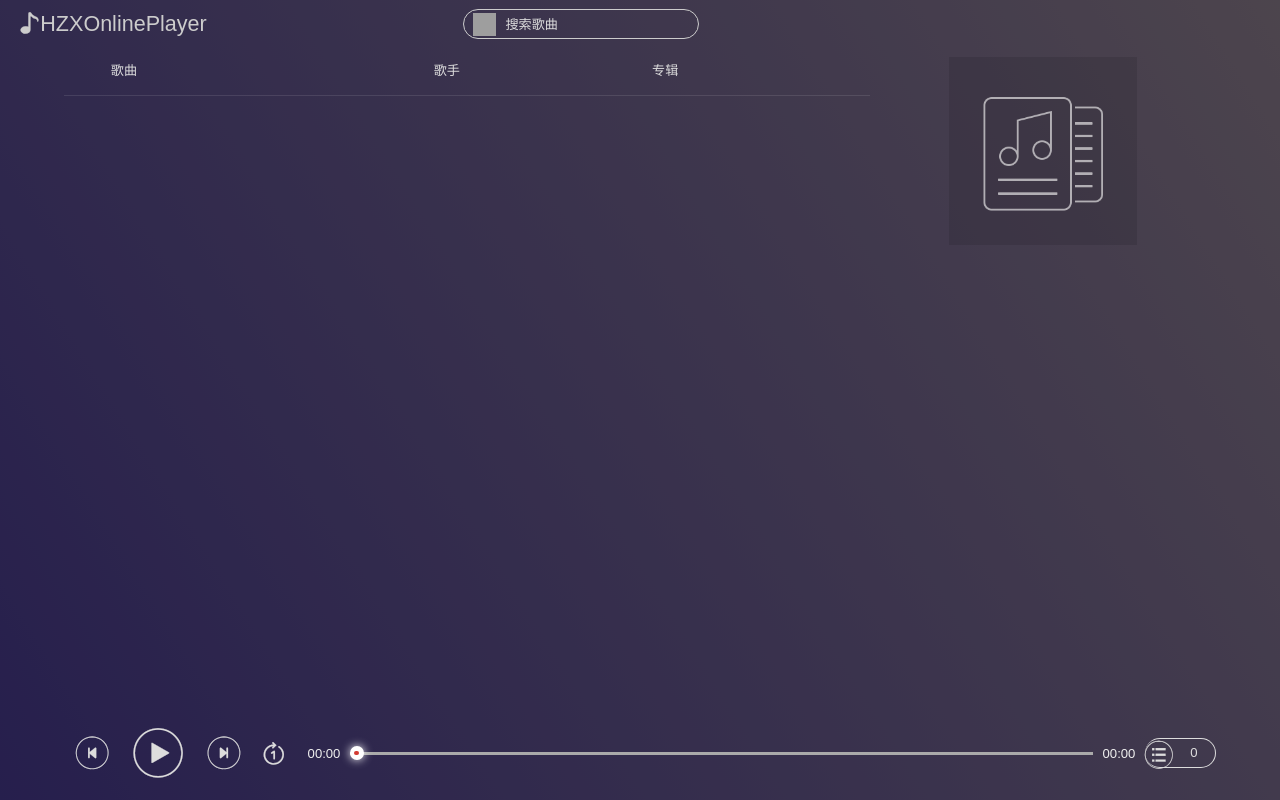
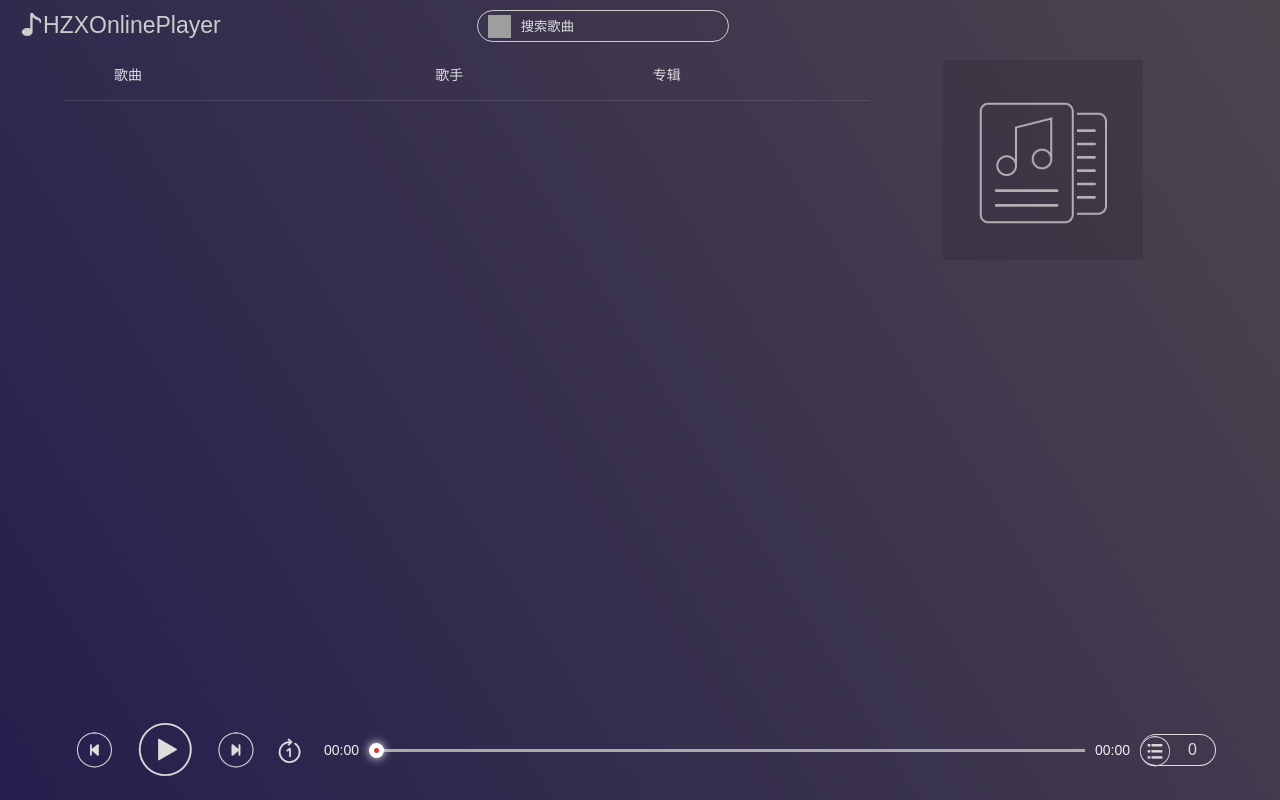
Before and after one commit to hzx2034252646/music, a plain HTML site: page index.html in a window 1280 px wide. Drawn offline with nearby package versions, Linux system fonts and the light colour scheme; grey boxes are pictures that could not be loaded.

Commit message:
Initial commit

```diff
--- a/css/common.css
+++ b/css/common.css
@@ -1,10 +1,6 @@
 body, div, ul, li, p {
     padding: 0;
     margin: 0;
-}
-
-html {
-    font-size: 100px;
 }
 
 body, html {
@@ -39,7 +35,7 @@ ul {
 
 .iconfont {
     font-family: "iconfont" !important;
-    font-size: .14rem;
+    font-size: 16px;
     font-style: normal;
     -webkit-font-smoothing: antialiased;
     -webkit-text-stroke-width: 0.2px;
@@ -99,24 +95,24 @@ ul {
 }
 
 .li-active .num {
-    background: url('../img/wave.gif') .2rem .2rem   no-repeat;
+    background: url('../img/wave.gif') 20px 20px no-repeat;
     text-indent: -99px;
 }
 
 .song-list-item, .song-list-top{
-    height: .5rem;
+    height: 50px;
     display: flex;
-    line-height: .5rem;
+    line-height: 50px;
     border-bottom: 1px solid rgba(255, 255, 255, .1);
 }
 
 .song-list-item .num, .song-list-top .num{
-    flex: 0 0 .5rem;
+    flex: 0 0 50px;
     text-align: center;
 }
 
 .title, .singer, .album {
-    padding-right: .1rem;
+    padding-right: 10px;
     overflow: hidden;
     white-space: nowrap;
     text-overflow: ellipsis;
@@ -131,8 +127,8 @@ ul {
 }
 
 .loadMore, .noMore {
-    height: .5rem;
-    line-height: .5rem;
+    height: 50px;
+    line-height: 50px;
     text-align: center;
     cursor: pointer;
 }
@@ -145,9 +141,9 @@ ul {
 }
 
 .player .pic {
-    flex: 0 0 2rem;
-    width: 2rem;
-    margin: .1rem 0;
+    flex: 0 0 200px;
+    width: 200px;
+    margin: 10px 0;
 }
 
 .pic img {
@@ -185,22 +181,23 @@ ul {
     height: 10px;
     display: inline-block;
     background: url('../img/wave.gif') no-repeat;
-    margin-right: .1rem;
+    margin-right: 10px;
 }
 
 .progress {
-    flex: 0 0 .3rem;
+    flex: 0 0 30px;
     display: flex;
     justify-content: space-around;
     align-items: center;
     color: #eee;
+    font-size: 12px;
 }
 
 .progressbar {
-    height: .03rem;
+    height: 3px;
     background: #aaa;
     position: relative;
-    margin-top: .11rem;
+    margin-top: 11px;
 }
 
 .current-progress {
@@ -224,25 +221,25 @@ ul {
 }
 
 .ball {
-    width: .15rem;
-    height: .15rem;
+    width: 15px;
+    height: 15px;
     border-radius: 50%;
     background: #fff;
     position: absolute;
-    top: -0.06rem;
+    top: -6px;
     left: 0;
     box-shadow: 0 0 10px #fff;
     z-index: 2;
 }
 
 .red-dot {
-    width: .05rem;
-    height: .05rem;
+    width: 5px;
+    height: 5px;
     border-radius: 50%;
     background: #d43c33;
     position: absolute;
-    top: .05rem;
-    left: .05rem;
+    top: 5px;
+    left: 5px;
     z-index: 2;
 }
 
@@ -257,7 +254,7 @@ ul {
 }
 
 .singlePlay, .listLoop, .randomPlay, .setting {
-    font-size: .25rem !important;
+    font-size: 25px !important;
 }
 
 .listLoop, .randomPlay {
@@ -265,11 +262,11 @@ ul {
 }
 
 .prev, .next {
-    font-size: .4rem !important;
+    font-size: 40px !important;
 }
 
 .play, .pause {
-    font-size: .6rem !important;
+    font-size: 60px !important;
 }
 
 .pause {
--- a/css/mobile.css
+++ b/css/mobile.css
@@ -1,13 +1,5 @@
-body {
-    font-size: .16rem;
-}
-
-input {
-    font-size: .16rem;
-}
-
 .header {
-    flex: 0 0 .35rem;
+    flex: 0 0 35px;
     background: rgba(0, 0, 0, .3);
     color: #ccc;
     position: relative;
@@ -21,14 +13,14 @@ input {
 .header_btn_item {
     flex: 1;
     text-align: center;
-    height: .35rem;
-    line-height: .35rem;
-    border-bottom: .02rem solid transparent;
+    height: 35px;
+    line-height: 35px;
+    border-bottom: 2px solid transparent;
     box-sizing: border-box;
 }
 
 .btn-active {
-    border-bottom: .02rem solid #ccc;
+    border-bottom: 2px solid #ccc;
     color: #eee;
 }
 
@@ -53,18 +45,19 @@ input {
     border: none;
     outline: none;
     background: none;
-    padding-left: .15rem;
+    padding-left: 15px;
     color: #ddd;
+    font-size: 16px;
 }
 
 .search_btn, .cancel_btn {
-    flex: 0 0 .5rem;
-    line-height: .35rem;
+    flex: 0 0 50px;
+    line-height: 35px;
     text-align: center;
 }
 
 .delete {
-    flex: 0 0 .5rem;
+    flex: 0 0 50px;
     text-align: center;
 }
 
@@ -74,18 +67,19 @@ input {
 }
 
 .footer {
-    flex: 0 0 1.2rem;
+    flex: 0 0 120px;
     display: flex;
     flex-direction: column;
 }
 
 .progress {
-    flex: 0 0 .3rem;
+    flex: 0 0 30px;
+    font-size: 12px;
 }
 
 #progress {
     flex: 0.9;
-    height: .25rem;
+    height: 25px;
 }
 
 .control {
@@ -102,15 +96,15 @@ input {
 }
 
 #source {
-    width: 1rem;
-    height: 1.5rem;
+    width: 100px;
+    height: 150px;
     color: #fff;
 }
 
 #source li {
-    width: 1rem;
-    height: .3rem;
-    line-height: .3rem;
+    width: 100px;
+    height: 30px;
+    line-height: 30px;
     text-align: center;
     background: #000;
 }
--- a/css/pc.css
+++ b/css/pc.css
@@ -1,14 +1,9 @@
 body {
     min-width: 1000px;
-    font-size: .14rem;
-}
-
-input {
-    font-size: .14rem;
 }
 
 ::-webkit-scrollbar {
-    width: .05rem;
+    width: 5px;
 }
 ::-webkit-scrollbar-thumb {
     background: rgba(0, 0, 0, 0.1);
@@ -18,18 +13,18 @@ input {
 }
 
 .header {
-    flex: 0 0 .5rem;
-    line-height: .5rem;
+    flex: 0 0 50px;
+    line-height: 50px;
 }
 
 .logo {
-    font-size: .23rem;
+    font-size: 23px;
 }
 
 .header_title {
     color: #ccc;
-    margin-left: .2rem;
-    font-size: .23rem;
+    margin-left: 20px;
+    font-size: 23px;
     cursor: pointer;
     float: left;
 }
@@ -39,12 +34,12 @@ input {
 }
 
 .search {
-    width: 2.5rem;
-    height: .3rem;
+    width: 250px;
+    height: 30px;
     border: 1px solid #ccc;
     float: left;
     border-radius: 20px;
-    margin-top: .1rem;
+    margin-top: 10px;
     margin-left: 20%;
     display: flex;
     position: relative;
@@ -64,17 +59,17 @@ input {
     height: 23px;
     display: inline-block;
     background-size: auto 23px;
-    margin-left: .1rem;
+    margin-left: 10px;
     cursor: pointer;
 }
 
 .search_source_list {
-    padding: .05rem 0;
+    padding: 5px 0;
     background: #eee;
-    box-shadow: 0 0 10px #d4d3d3;
+    box-shadow: 0 0 8px #d4d3d3;
     border-radius: 3px;
     position: absolute;
-    top: .32rem;
+    top: 32px;
     left: 0;
     z-index: 999;
     display: none;
@@ -82,20 +77,21 @@ input {
 
 .search_source_list:before {
     content: '';
-    border-left: .1rem solid transparent;
-    border-right: .1rem solid transparent;
-    border-top: .1rem solid transparent;
-    border-bottom: .1rem solid #eee;
+    border-left: 10px solid transparent;
+    border-right: 10px solid transparent;
+    border-top: 10px solid transparent;
+    border-bottom: 10px solid #eee;
     position: absolute;
-    top: -0.19rem;
-    left: .1rem;
+    top: -20px;
+    left: 10px;
 }
 
 .search_source_item {
-    width: 1.5rem;
-    padding: .05rem .1rem;
-    line-height: .23rem;
+    width: 150px;
+    padding: 5px 10px;
+    line-height: 23px;
     cursor: pointer;
+    font-size: 15px;
 }
 
 .search_source_item:hover {
@@ -109,7 +105,7 @@ input {
     background-size: auto 23px;
     display: inline-block;
     vertical-align: middle;
-    margin-right: .05rem;
+    margin-right: 5px;
 }
 
 .search_source[data-source=netease], .search_source_item[data-source=netease]:before {
@@ -138,8 +134,8 @@ input {
     background: none;
     outline: none;
     border: none;
-    padding-left: .1rem;
-    padding-right: .1rem;
+    padding-left: 10px;
+    padding-right: 10px;
     color: #fff;
 }
 
@@ -147,6 +143,7 @@ input {
     width: 90%;
     margin: 0 auto;
     display: flex;
+    font-size: 14px;
     overflow: hidden;
     position: relative;
 }
@@ -158,7 +155,7 @@ input {
 }
 
 .song-list-top {
-    flex: 0 0 .5rem;
+    flex: 0 0 50px;
 }
 
 .song-list {
@@ -188,8 +185,7 @@ input {
     cursor: pointer;
     background: url('../img/icon.png') no-repeat;
     position: absolute;
-    top: 50%;
-    transform: translateY(-50%);
+    top: 6px;
     display: none;
 }
 
@@ -236,27 +232,28 @@ input {
 .footer {
     width: 90%;
     margin: 0 auto;
-    flex: 0 0 1rem;
+    flex: 0 0 100px;
     display: flex;
     align-items: center;
 }
 
 .progress {
     flex: 1;
+    font-size: 14px;
 }
 
 .current-time, .total-time {
-    margin: 0 .1rem;
+    margin: 0 10px;
 }
 
 #progress {
     flex: 1;
-    height: .25rem;
+    height: 25px;
     cursor: pointer;
 }
 
 .control {
-    flex: 0 0 2.5rem;
+    flex: 0 0 250px;
 }
 
 .control .iconfont {
@@ -268,8 +265,8 @@ input {
 }
 
 #playing {
-    flex: 0 0 .75rem;
-    height: .3rem;
+    flex: 0 0 75px;
+    height: 30px;
     display: flex;
     color: #ddd;
     border: 1px solid #ddd;
@@ -284,14 +281,14 @@ input {
 }
 
 #playing .playlist {
-    font-size: .3rem;
-    flex: 0 0 .3rem;
+    font-size: 30px;
+    flex: 0 0 30px;
     position: relative;
-    top: -0.02rem;
+    top: -2px;
 }
 
 #playing .count {
     flex: 1;
-    line-height: .3rem;
+    line-height: 30px;
     text-align: center;
 }
--- a/index.html
+++ b/index.html
@@ -15,7 +15,6 @@
         if (clientWidth < 800) {
             location.href = location.protocol == 'file:' ? 'm/index.html' : '/music/m'
         }
-        document.documentElement.style.fontSize = clientWidth/13.66 + 'px';
     </script>
 </head>
 
--- a/js/common.js
+++ b/js/common.js
@@ -102,8 +102,11 @@ function loadLyric(lyric, tlyric) {
         $content = $('.content');
     $lyric.html('');
     if (!lyric) {
-        var h = $content.height()/2;
-        $lyric.html('<p style="margin-top:'+h+'px">暂无歌词</p>');
+        if ($('.player .pic').css('display') != 'none') {
+            $lyric.html('<p style="margin-top:20%">暂无歌词</p>');
+        } else {
+            $lyric.html('<p style="margin-top:50%">暂无歌词</p>');
+        }
         return;
     }
     parseLyric(lyric, json1, time1);
@@ -139,6 +142,9 @@ function loadLyric(lyric, tlyric) {
                     top = $lyric.find('.lyric-active').position().top;
                 }
                 var dis = tlyric ? (1 / 3) * h : (2 / 5) * h;
+                if (isMobile && $('.player .pic').css('display') != 'none') {
+                    dis = 0;
+                }
                 $content.stop().animate({
                     scrollTop: top - dis
                 }, 500);
@@ -189,9 +195,11 @@ function playMusic(id) {
     }
     lastPlayTime = Date.now();
     audio.pause();
-    var h = $('.content').height()/2;
-    console.log(h)
-    $('.lyric').html('<p style="margin-top:'+h+'px;color:#fff"><span class="wave"></span>歌词加载中</p>');
+    if ($('.player .pic').css('display') != 'none') {
+        $('.lyric').html('<p style="margin-top:20%;color:#fff"><span class="wave"></span>歌词加载中</p>');
+    } else {
+        $('.lyric').html('<p style="margin-top:50%;color:#fff"><span class="wave"></span>歌词加载中</p>');
+    }
     $.ajax({
         type: 'POST',
         url: baseURL,
@@ -260,12 +268,6 @@ function playMusic(id) {
     if (index > -1) {
         musicArray.splice(index, 1);
     }
-    index = music.findIndex(function (item) {
-        return item.id == id;
-    })
-    if (index == -1) {
-        music.push(song);
-    }
     musicArray.unshift(song);
     localStorage.setItem('music', JSON.stringify(musicArray));
     if (!isMobile) {
@@ -298,7 +300,7 @@ $(function () {
         var i = music.findIndex(function (item) {
             return item.id == currentSong.id;
         });
-        if (i == -1 || i == 0) {
+        if (i == 0) {
             i = music.length;
         }
         playMusic(music[i - 1].id);
--- a/js/pc.js
+++ b/js/pc.js
@@ -124,8 +124,11 @@ $(function() {
     })
     $('.song-list').delegate('li', 'mouseenter', function() {
         var dis1 = $(this).find('.title').width(),
-            dis2 = parseFloat($(this).find('.play_icon').css('right'))+40;
-        dis1> dis2 && $(this).find('.title').find('.ellipsis').css('width', dis1 - dis2 + 'px');
+            dis2 = 140;
+        if ($(this).hasClass('searching')) {
+            dis2 = 90;
+        }
+        $(this).find('.title').find('.ellipsis').css('width', dis1 - dis2 + 'px');
     })
     $('.song-list').delegate('li', 'mouseleave', function() {
         $(this).find('.title').find('.ellipsis').css('width', '100%');
```
Also changed, not shown: m/index.html (+0 -2 lines), screenshot/1.png (added), screenshot/2.png (added), screenshot/3.png (added), 1 other file.
